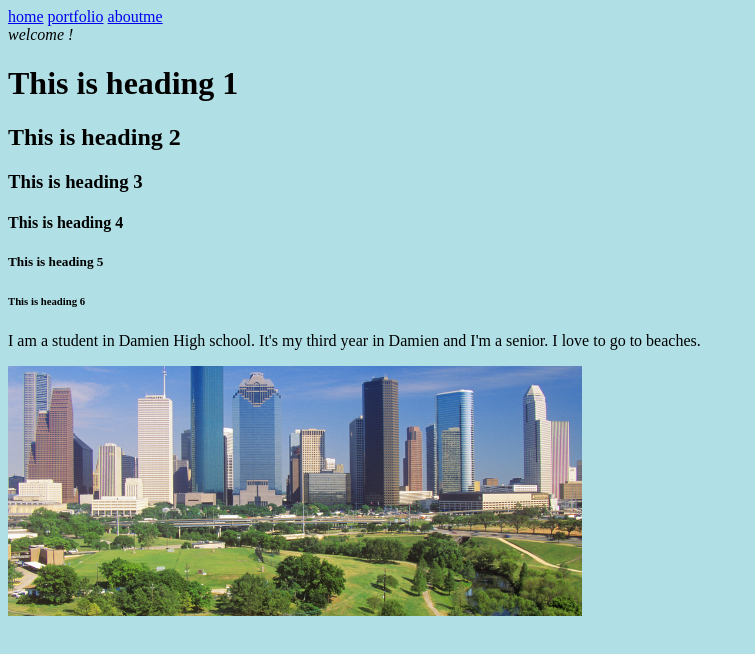
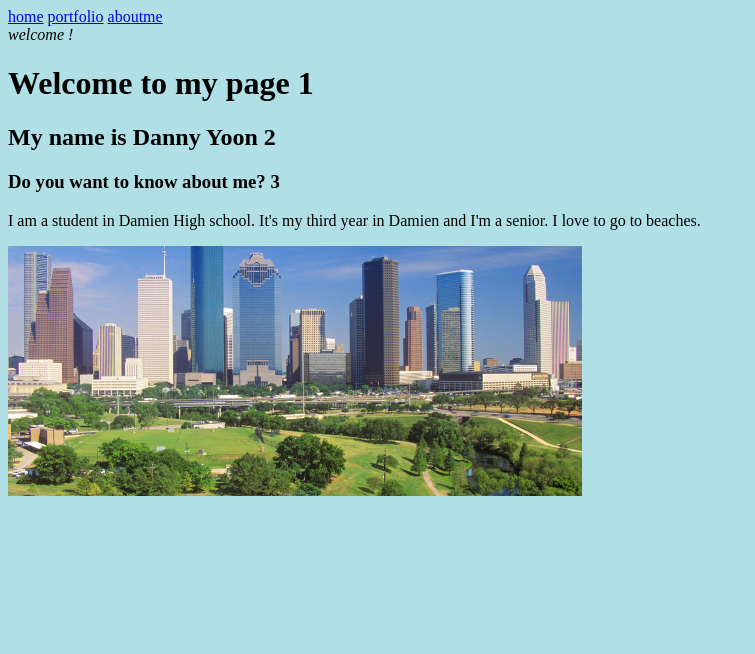
Before and after one commit to DannyYoon/CSP, a plain HTML site: page index.html in a window 1280 px wide. Shown: the whole page, without its empty margins (0-755 px from the left). Drawn offline with Linux system fonts and the light colour scheme; files whose address does not match are found by name.

Commit message:
Update index.html

```diff
--- a/index.html
+++ b/index.html
@@ -20,12 +20,10 @@
 <html>
 <body>
 
-<h1>This is heading 1</h1>
-<h2>This is heading 2</h2>
-<h3>This is heading 3</h3>
-<h4>This is heading 4</h4>
-<h5>This is heading 5</h5>
-<h6>This is heading 6</h6>
+<h1>Welcome to my page 1</h1>
+<h2>My name is Danny Yoon 2</h2>
+<h3>Do you want to know about me? 3</h3>
+
 
 </body>
 </html>
```
